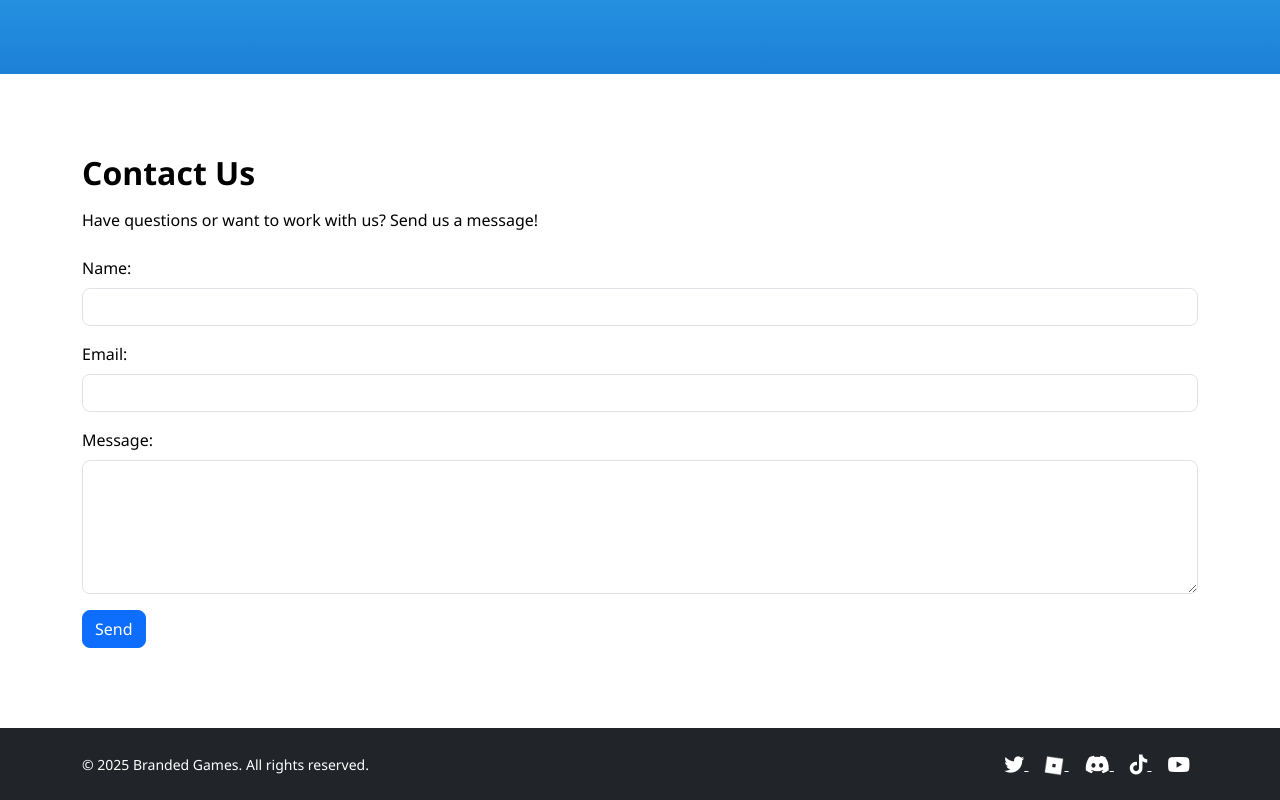
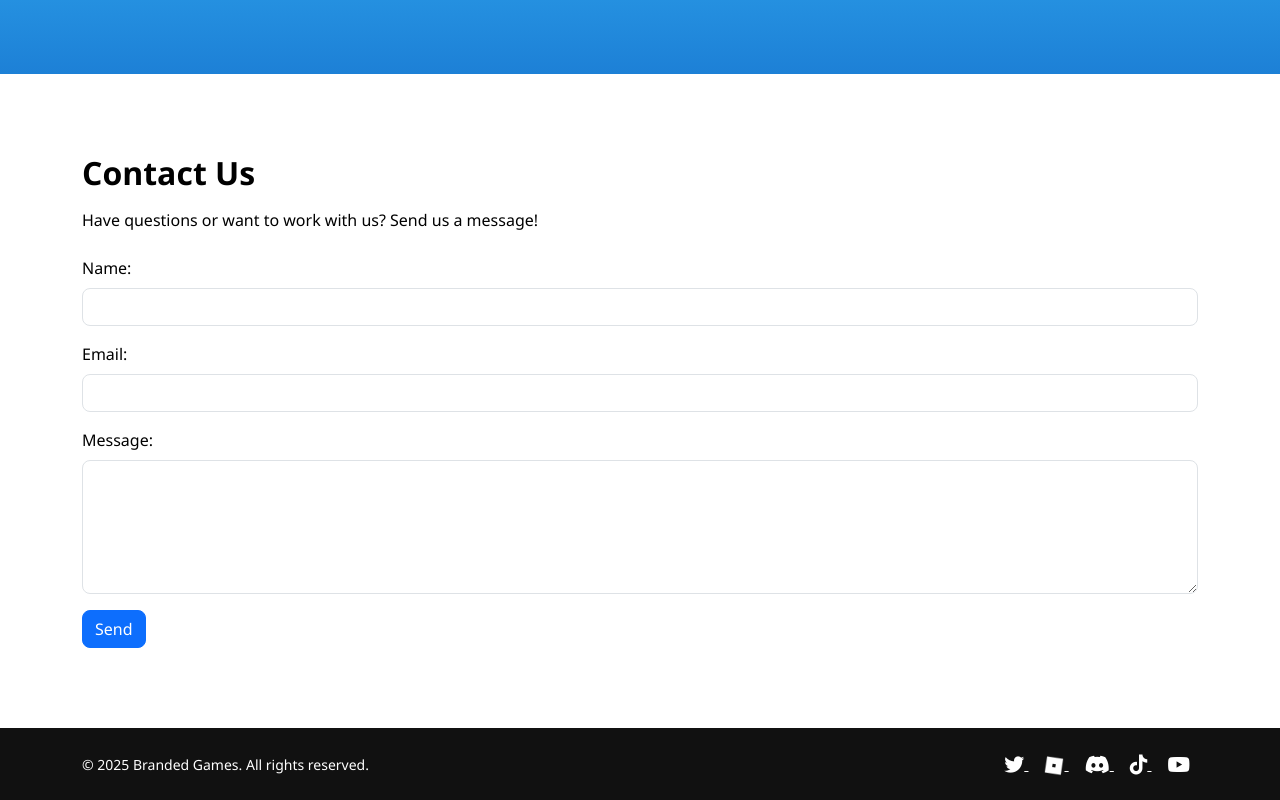
Before and after one commit to JeanJB19/BrandedGames, a plain HTML site: page index.html in a window 1280 px wide. Shown: the part 1852-2652 px from the top of the page. Drawn offline with nearby package versions, Linux system fonts and the light colour scheme.

Commit message:
updated color of footer to match

```diff
--- a/index.html
+++ b/index.html
@@ -356,7 +356,7 @@
 </section>
 
 <!-- Footer -->
-<footer class="bg-dark text-white py-4">
+<footer style="background-color: #111; color: white;" class="py-4">
   <div class="container d-flex flex-column flex-md-row justify-content-between align-items-center">
     <div class="mb-3 mb-md-0">
       <small>&copy; 2025 Branded Games. All rights reserved.</small>
@@ -381,6 +381,7 @@
   </div>
 </footer>
 
+
 <!-- Bootstrap JS -->
 <script src="https://cdn.jsdelivr.net/npm/bootstrap@5.3.0/dist/js/bootstrap.bundle.min.js"></script>
 </body>
```
